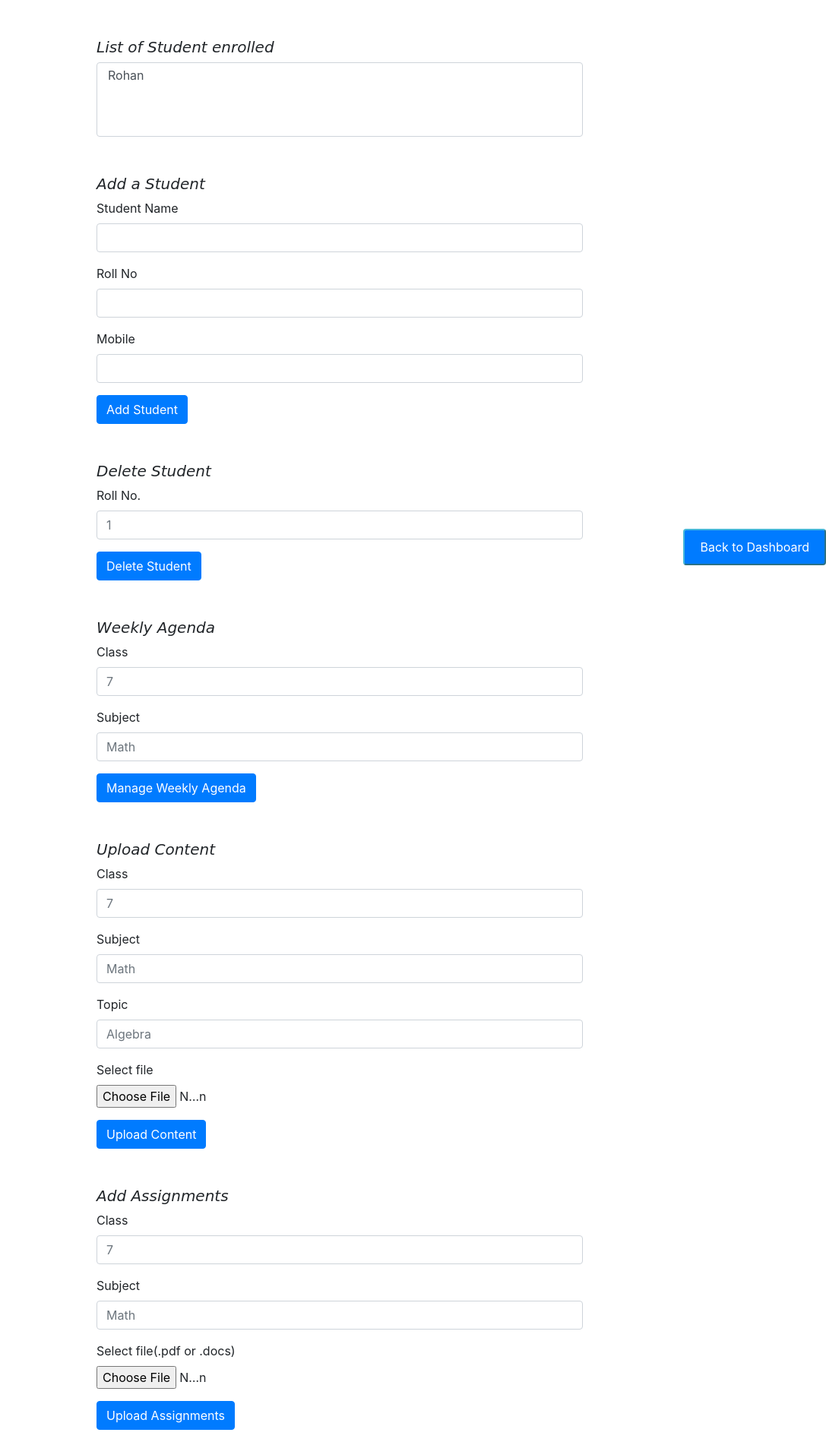
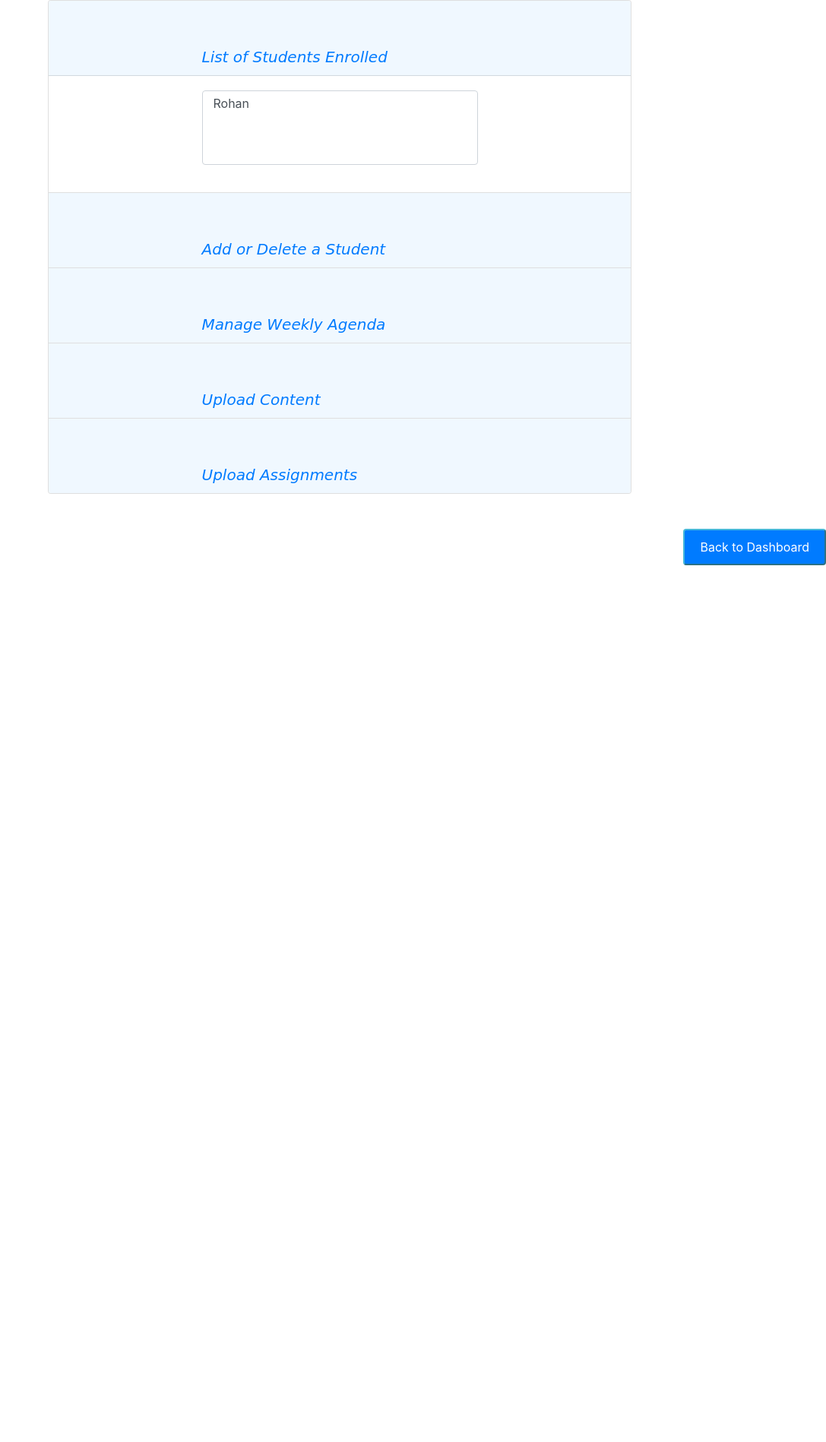
Before and after one commit to IndiaCFG2/team-5, a Django app: template LAHI/main/templates/class.html in a window 1280 px wide. Shown: the part 56-1954 px from the top of the page at 76% size, without its empty margins (193-1280 px from the left). After the commit the page ends 800 px from the top, so only its background shows below. Run offline with Django 3.2, Linux system fonts and the light colour scheme; data comes from the database, SQL or seed files in the repository; tables that the repository leaves empty hold one stand-in row (values such as "Sample post"); the template is opened without the code that fills it: values that come from a table or form of the project are taken from there, most other values are stand-ins (such as "Sample title", 1, 10 or a date in 2020); some libraries are stand-ins or nearby versions.

Commit message:
Collapse View Of Teacher Dashboard

```diff
--- a/LAHI/main/templates/class.html
+++ b/LAHI/main/templates/class.html
@@ -26,8 +26,32 @@
                     {% endfor %}</li>
           </ul> -->
 
+
+
+        <button class="feedback" onclick="location.href='teacher_dashboard.html';">Back to Dashboard</button>
+
+<!--Accordion wrapper-->
+<div class="accordion md-accordion" id="accordionEx" role="tablist" aria-multiselectable="true">
+
+    <!-- Accordion card -->
+    <div class="card">
+
+      <!-- Card header -->
+      <div class="card-header" role="tab" id="headingOne1">
+        <a data-toggle="collapse" data-parent="#accordionEx" href="#collapseOne1" aria-expanded="true"
+          aria-controls="collapseOne1">
+          <h5 class="mb-0">
+            List of Students Enrolled <i class="fas fa-angle-down rotate-icon"></i>
+          </h5>
+        </a>
+      </div>
+
+      <!-- Card body -->
+      <div id="collapseOne1" class="collapse show" role="tabpanel" aria-labelledby="headingOne1"
+        data-parent="#accordionEx">
+        <div class="card-body">
             <div class="form-group">
-            <h5> List of Student enrolled </h5>
+                <!-- <h5> List of Student enrolled </h5> -->
                 <!-- <label for="student_list"> List of Student enrolled </label> -->
                 <select multiple class="form-control" id="student_list">
                   {% for student in student_list %}
@@ -35,17 +59,29 @@
                   {% endfor %}
                 </select>
               </div>
+            </div>
+      </div>
 
-        <!-- <div class="form-group">
-            <label for="exampleFormControlSelect1">Student List</label>
-            <select class="form-control" id="monday" name = "monday">
-              <option>No work</option>
-              {% for student in student_list %}
-              <option>{{ student.name }}</option>
-              {% endfor %}
-            </select>
-        </div> -->
+    </div>
+    <!-- Accordion card -->
 
+    <!-- Accordion card -->
+    <div class="card">
+
+      <!-- Card header -->
+      <div class="card-header" role="tab" id="headingTwo2">
+        <a class="collapsed" data-toggle="collapse" data-parent="#accordionEx" href="#collapseTwo2"
+          aria-expanded="false" aria-controls="collapseTwo2">
+          <h5 class="mb-0">
+            Add or Delete a Student <i class="fas fa-angle-down rotate-icon"></i>
+          </h5>
+        </a>
+      </div>
+
+      <!-- Card body -->
+      <div id="collapseTwo2" class="collapse" role="tabpanel" aria-labelledby="headingTwo2"
+        data-parent="#accordionEx">
+        <div class="card-body">
             <h5>Add a Student</h5>
             <form action="class.html" method="post" >
                 <div class="form-group">
@@ -67,29 +103,40 @@
             <h5>Delete Student</h5>
             <form action = "class.html" method="post" >
                 <div class="form-group">
-                <label for="roll_no">Roll No.</label>
-                <input type="text" class="form-control" id="roll_no" name = "roll_no" placeholder="1" >
+                    <div class="form-group">
+                        <select class="form-control" id="student" name = "student">
+                            {% for student in student_list %}
+                            <option>{{ student.name }}</option>
+                            {% endfor %}
+                        </select>
+                      </div>
                   </div>
                 <button type="submit" class="btn btn-primary"> Delete Student </button>
               </form>
+        </div>
+      </div>
 
+    </div>
+    <!-- Accordion card -->
 
+    <!-- Accordion card -->
+    <div class="card">
 
-<!--
-        <h5>Weekly Agenda</h5>
+      <!-- Card header -->
+      <div class="card-header" role="tab" id="headingThree3">
+        <a class="collapsed" data-toggle="collapse" data-parent="#accordionEx" href="#collapseThree3"
+          aria-expanded="false" aria-controls="collapseThree3">
+          <h5 class="mb-0">
+            Manage Weekly Agenda <i class="fas fa-angle-down rotate-icon"></i>
+          </h5>
+        </a>
+      </div>
 
-        <form action="" method="post">
-            <label for="class">Class: </label>
-            <input id="class" type="text" name="class" value="{{ class }}">
-            <label for="subject">Subject: </label>
-            <input id="subject" type="text" name="subject" value="{{ subject }}">
-            <label for="Topic">Topic: </label>
-            <input id="Topic" type="text" name="Topic" value="{{ topic }}">
-            <input type="button" class="button_active"  /> -->
-            <!-- <input type="button" value="Manage Weekly Agenda" onclick="location.href='weekly_agenda.html';"> -->
-        <!-- </form> -->
-
-        <h5>Weekly Agenda</h5>
+      <!-- Card body -->
+      <div id="collapseThree3" class="collapse" role="tabpanel" aria-labelledby="headingThree3"
+        data-parent="#accordionEx">
+        <div class="card-body">
+            <!-- <h5>Weekly Agenda</h5> -->
             <form action = "weekly_agenda.html" method="post" >
                 <div class="form-group">
                     <label for="class">Class</label>
@@ -101,9 +148,29 @@
                 </div>
                 <button type="submit" class="btn btn-primary"> Manage Weekly Agenda </button>
             </form>
+        </div>
+      </div>
 
+    </div>
+    <!-- Accordion card -->
+        <!-- Accordion card -->
+        <div class="card">
 
-        <h5>Upload Content</h5>
+            <!-- Card header -->
+            <div class="card-header" role="tab" id="headingThree4">
+              <a class="collapsed" data-toggle="collapse" data-parent="#accordionEx" href="#collapseThree4"
+                aria-expanded="false" aria-controls="collapseThree4">
+                <h5 class="mb-0">
+                  Upload Content <i class="fas fa-angle-down rotate-icon"></i>
+                </h5>
+              </a>
+            </div>
+
+            <!-- Card body -->
+            <div id="collapseThree4" class="collapse" role="tabpanel" aria-labelledby="headingThree4"
+              data-parent="#accordionEx">
+              <div class="card-body">
+                <!-- <h5>Upload Content</h5> -->
                 <form action = "class.html" method="post" >
                     <div class="form-group">
                         <label for="class">Class</label>
@@ -123,8 +190,28 @@
                     </div>
                     <button type="submit" class="btn btn-primary">Upload Content</button>
                   </form>
+              </div>
+            </div>
 
-          <h5>Add Assignments</h5>
+          </div>
+
+          <div class="card">
+
+            <!-- Card header -->
+            <div class="card-header" role="tab" id="headingThree5">
+              <a class="collapsed" data-toggle="collapse" data-parent="#accordionEx" href="#collapseThree5"
+                aria-expanded="false" aria-controls="collapseThree5">
+                <h5 class="mb-0">
+                  Upload Assignments <i class="fas fa-angle-down rotate-icon"></i>
+                </h5>
+              </a>
+            </div>
+
+            <!-- Card body -->
+            <div id="collapseThree5" class="collapse" role="tabpanel" aria-labelledby="headingThree5"
+              data-parent="#accordionEx">
+              <div class="card-body">
+                <!-- <h5>Add Assignments</h5> -->
                 <form action = "class.html" method="post" >
                     <div class="form-group">
                         <label for="class">Class</label>
@@ -140,8 +227,21 @@
                     </div>
                     <button type="submit" class="btn btn-primary">Upload Assignments</button>
                 </form>
+              </div>
+            </div>
 
-        <button class="feedback" onclick="location.href='teacher_dashboard.html';">Back to Dashboard</button>
+          </div>
+
+  </div>
+  <!-- Accordion wrapper -->
+
+<script src="https://code.jquery.com/jquery-3.2.1.slim.min.js" integrity="sha384-KJ3o2DKtIkvYIK3UENzmM7KCkRr/rE9/Qpg6aAZGJwFDMVNA/GpGFF93hXpG5KkN" crossorigin="anonymous"></script>
+<script src="https://cdnjs.cloudflare.com/ajax/libs/popper.js/1.12.3/umd/popper.min.js" integrity="sha384-vFJXuSJphROIrBnz7yo7oB41mKfc8JzQZiCq4NCceLEaO4IHwicKwpJf9c9IpFgh" crossorigin="anonymous"></script>
+<script src="https://maxcdn.bootstrapcdn.com/bootstrap/4.0.0-beta.2/js/bootstrap.min.js" integrity="sha384-alpBpkh1PFOepccYVYDB4do5UnbKysX5WZXm3XxPqe5iKTfUKjNkCk9SaVuEZflJ" crossorigin="anonymous"></script>
+</body>
+</html>
+
+
 
 
 
--- a/LAHI/main/templates/css/class.css
+++ b/LAHI/main/templates/css/class.css
@@ -38,7 +38,7 @@ label {
     display: block;
     width: 100%;
     margin-left: 25%;
-    width: 12%;
+    width: 30%;
 }
 
 .feedback {
@@ -57,3 +57,53 @@ label {
     bottom: -4px;
     right: 10px;
   }
+
+
+
+  .collapsible {
+    background-color: #eee;
+    color: #444;
+    cursor: pointer;
+    padding: 18px;
+    width: 100%;
+    border: none;
+    text-align: left;
+    outline: none;
+    font-size: 15px;
+  }
+
+  /* Add a background color to the button if it is clicked on (add the .active class with JS), and when you move the mouse over it (hover) */
+  .active, .collapsible:hover {
+    background-color: #ccc;
+  }
+
+  /* Style the collapsible content. Note: hidden by default */
+  .content {
+    padding: 0 18px;
+    display: none;
+    overflow: hidden;
+    background-color: #f1f1f1;
+  }
+
+  .card {
+    margin-left: 20%;
+    margin-right: 20%;
+    position: relative;
+    display: -ms-flexbox;
+    display: flex;
+    -ms-flex-direction: column;
+    flex-direction: column;
+    min-width: 0;
+    word-wrap: break-word;
+    background-color: #fff;
+    background-clip: border-box;
+    border: 1px solid rgba(0,0,0,.125);
+    border-radius: .25rem;
+}
+
+.card-header {
+    padding: .75rem 1.25rem;
+    margin-bottom: 0;
+    background-color: aliceblue;
+    border-bottom: 1px solid rgba(0,0,0,.125);
+}
```
Lines whose indentation alone changed are shown as unchanged.
